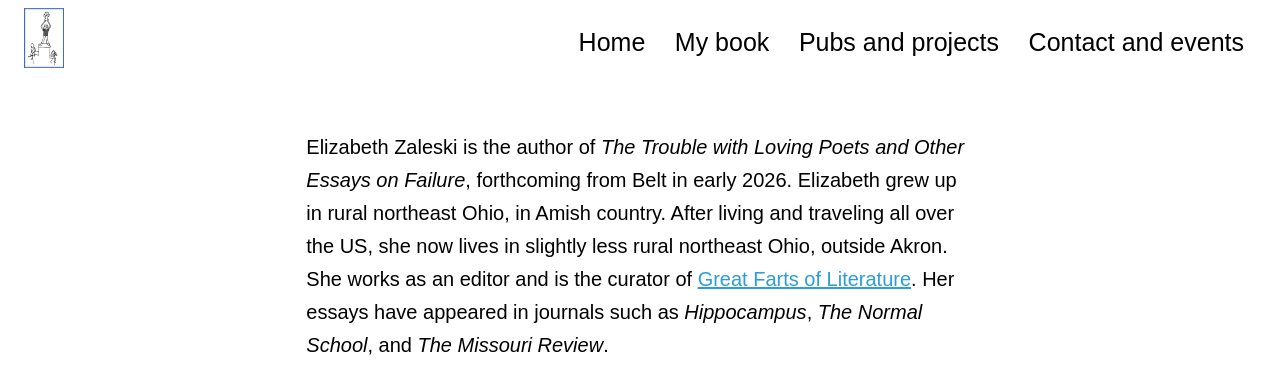
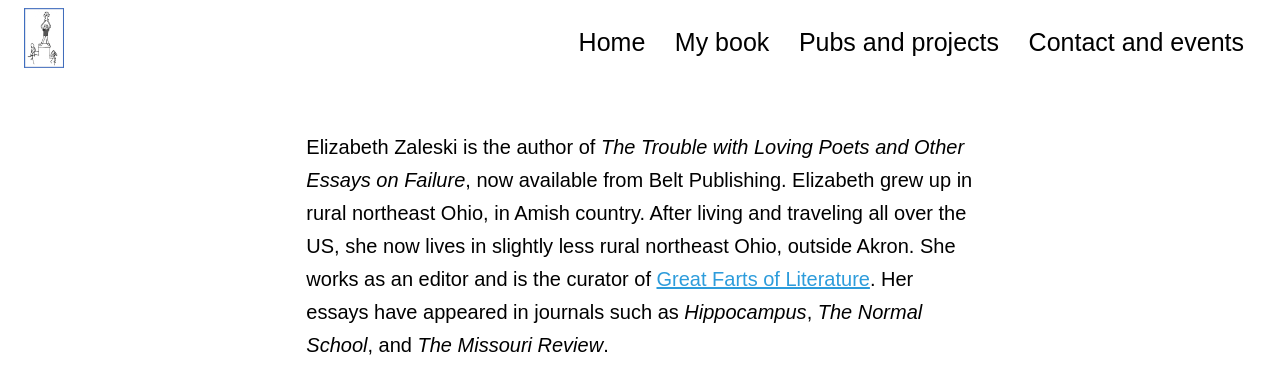
Before and after one commit to clottman/elizabethzaleski, an Eleventy site: page index.md in a window 1280 px wide. Shown: the top 377 px of the page. Built offline with nearby package versions, Linux system fonts and the light colour scheme; Eleventy itself is replaced by a stand-in of ours; files that its build step writes are made by us from their sources; a web font is replaced by a local one; what eleventy-auto-cache-buster would draw is missing.

Commit message:
Update index.md

```diff
--- a/index.md
+++ b/index.md
@@ -5,7 +5,7 @@ layout: default.njk
 
 <br>
 
-Elizabeth Zaleski is the author of *The Trouble with Loving Poets and Other Essays on Failure*, forthcoming from Belt in early 2026. Elizabeth grew up in rural northeast Ohio, in Amish country. After living and traveling all over the US, she now lives in slightly less rural northeast Ohio, outside Akron. She works as an editor and is the curator of <a href="https://greatfartsofliterature.com/">Great Farts of Literature</a>. Her essays have appeared in journals such as *Hippocampus*, *The Normal School*, and *The Missouri Review*.
+Elizabeth Zaleski is the author of *The Trouble with Loving Poets and Other Essays on Failure*, now available from Belt Publishing. Elizabeth grew up in rural northeast Ohio, in Amish country. After living and traveling all over the US, she now lives in slightly less rural northeast Ohio, outside Akron. She works as an editor and is the curator of <a href="https://greatfartsofliterature.com/">Great Farts of Literature</a>. Her essays have appeared in journals such as *Hippocampus*, *The Normal School*, and *The Missouri Review*.
 
 <figure class="image">
   <img src="/assets/images/2025Elizabeth17BW.jpg-2" alt="Black and white photograph of Elizabeth Zaleski" width="300" height="449"/>
```
